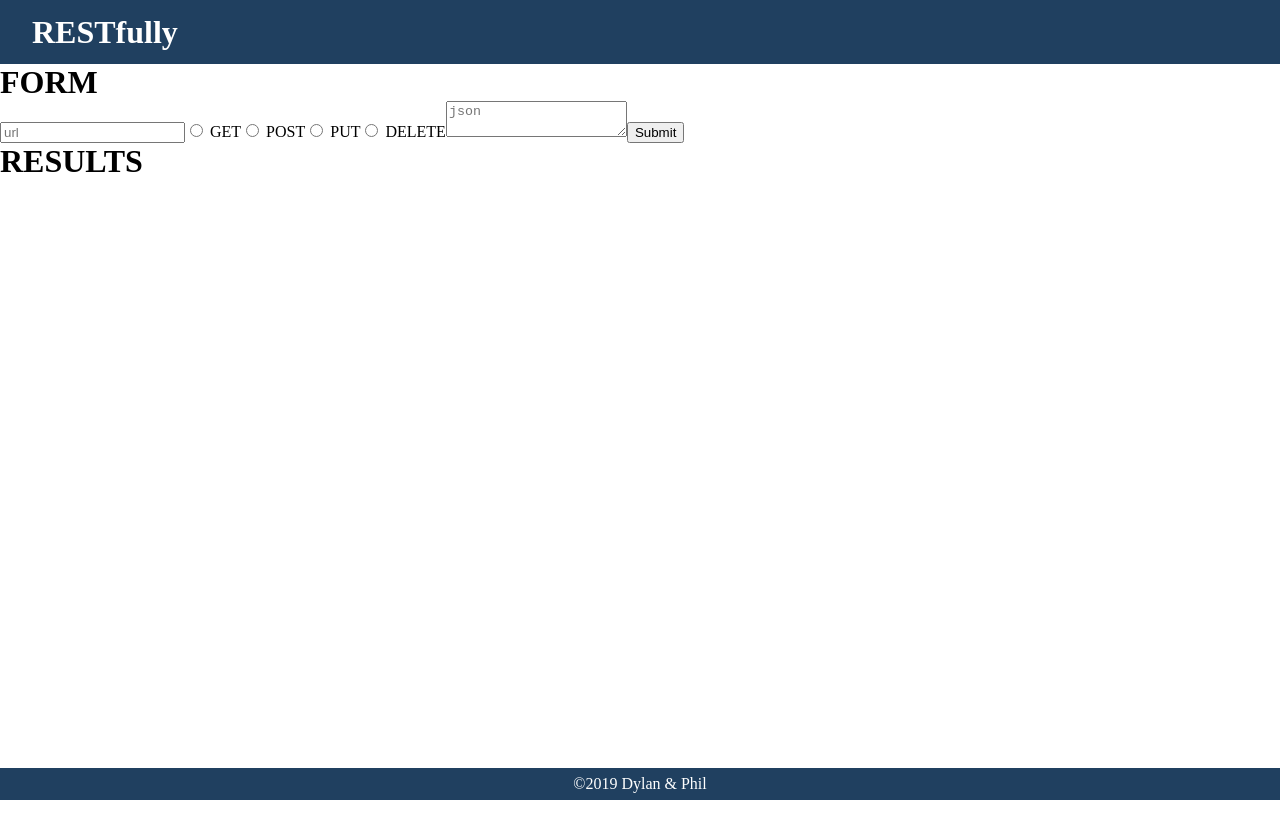
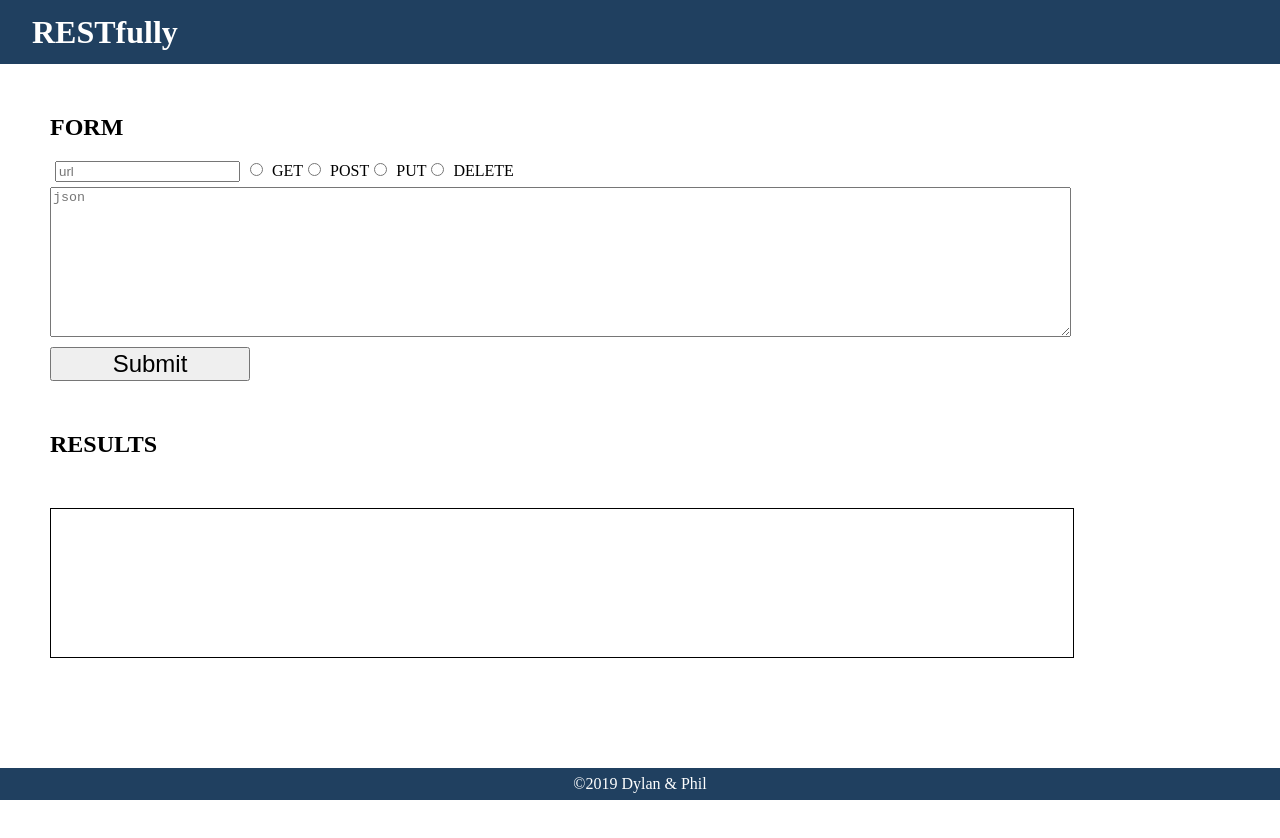
Before and after one commit to philfitch-401-advanced-javascript/lab-class-30-project-resty, a React app: page / in a window 1280 px wide. Shown: the top 838 px of the page. Built offline with nearby package versions, Linux system fonts and the light colour scheme.

Commit message:
a little styling

```diff
--- a/src/components/Results.js
+++ b/src/components/Results.js
@@ -1,10 +1,11 @@
 import React from 'react';
 import PropTypes from 'prop-types';
+import '../styles/results.css';
 
 const Results = ({ json }) => {
   return (
     <>
-      <h1>RESULTS</h1>
+      <h2>RESULTS</h2>
       <pre>{json}</pre>
     </>
   );
--- a/src/components/form/UrlInputForm.js
+++ b/src/components/form/UrlInputForm.js
@@ -1,17 +1,20 @@
 import React from 'react';
 import PropTypes from 'prop-types';
+import '../../styles/url-input-form.css';
 
 const UrlInputForm = ({ handleUrlChange, handleMethodChange, handleInputJsonChange, handleSubmit }) => {
 
   return (
     <>
-      <h1>FORM</h1>
+      <h2>FORM</h2>
       <form onSubmit={handleSubmit}>
-        <input type='text' placeholder='url' onChange={handleUrlChange} />
-        <input type='radio' name='method' value='get' onChange={handleMethodChange} /> GET
-        <input type='radio' name='method' value='post' onChange={handleMethodChange} /> POST
-        <input type='radio' name='method' value='put' onChange={handleMethodChange} /> PUT
-        <input type='radio' name='method' value='delete' onChange={handleMethodChange} /> DELETE
+        <div>
+          <input id='url_input' type='text' placeholder='url' onChange={handleUrlChange} />
+          <input type='radio' name='method' value='get' onChange={handleMethodChange} /> GET
+          <input type='radio' name='method' value='post' onChange={handleMethodChange} /> POST
+          <input type='radio' name='method' value='put' onChange={handleMethodChange} /> PUT
+          <input type='radio' name='method' value='delete' onChange={handleMethodChange} /> DELETE
+        </div>
         <textarea placeholder='json' onChange={handleInputJsonChange} />
         <button>Submit</button>
       </form>
--- a/src/styles/main.css
+++ b/src/styles/main.css
@@ -12,7 +12,3 @@ body {
   height: 100%;
   margin: 0px;
 }
-
-#methods {
-  cursor: pointer
-}
--- /dev/null
+++ b/src/styles/results.css
@@ -0,0 +1,13 @@
+h2 {
+  margin: 50px 0px 15px 50px;
+
+}
+
+
+pre {
+  border: solid 1px black;
+  width: 80%;
+  min-height: 150px;
+  margin: 50px;
+  padding: 10px;
+}
--- /dev/null
+++ b/src/styles/url-input-form.css
@@ -0,0 +1,23 @@
+
+
+form {
+  display: flex;
+  flex-direction: column;
+  margin-left: 50px;
+}
+
+
+input {
+  margin: 5px;
+}
+
+textarea {
+  min-height: 150px;
+  width: 83%;
+}
+
+button {
+  margin-top: 10px;
+  width: 200px;
+  font-size: 1.5em;
+}
```
